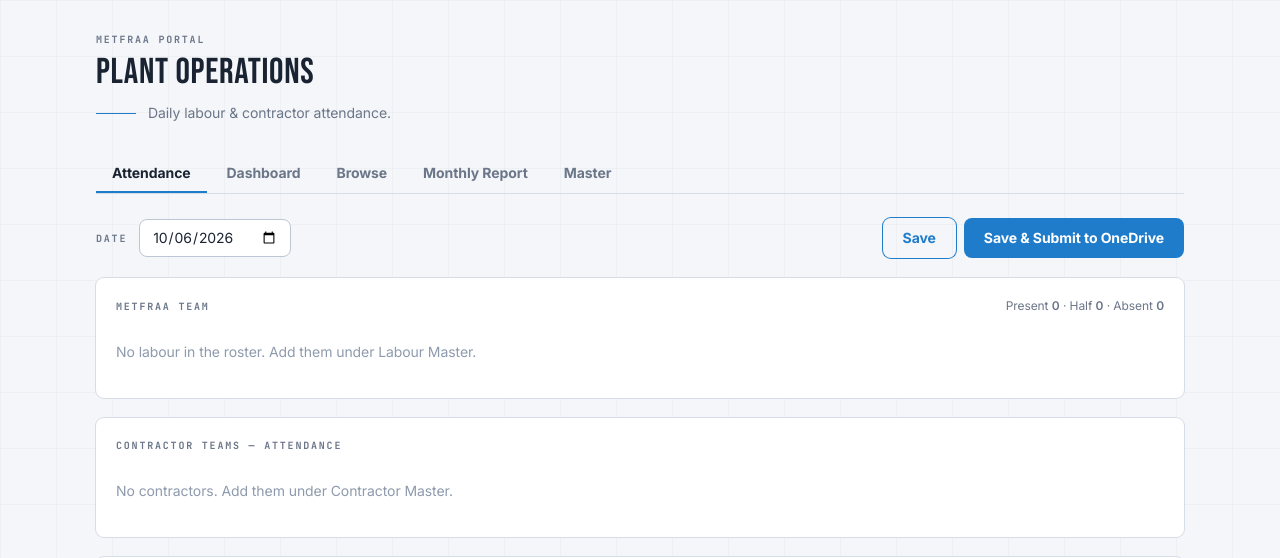
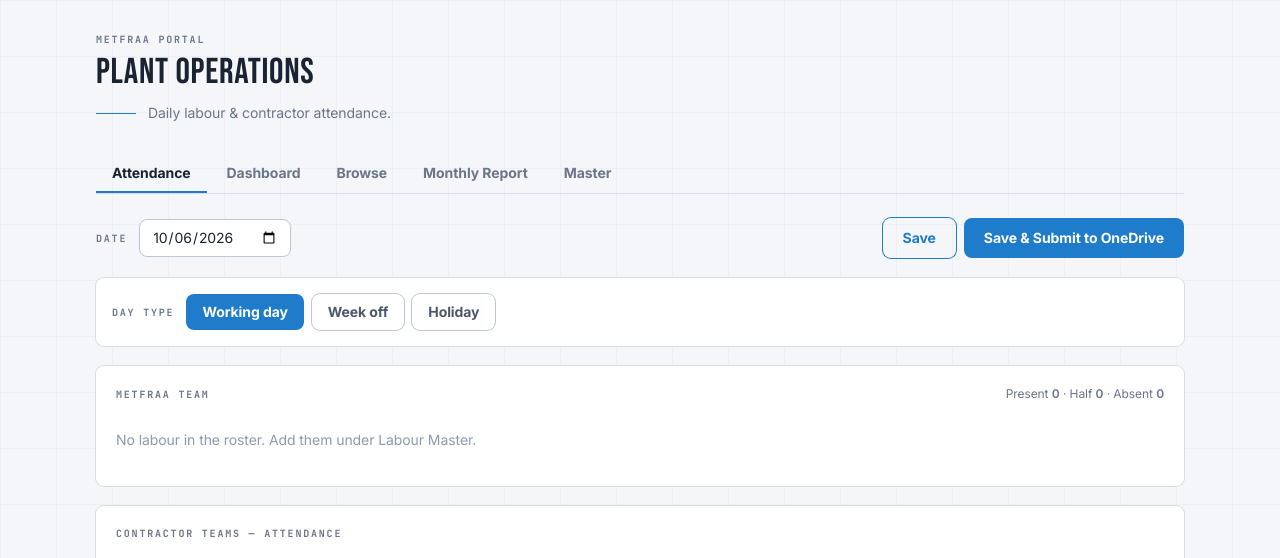
Before and after one commit to BSC23609/metfraa-portal, a FastAPI app: template app/templates/plant.html in a window 1280 px wide. Shown: the top 558 px of the page. Run offline with FastAPI, Linux system fonts and the light colour scheme; the template is opened without the code that fills it, so the values that code supplies are empty; some libraries are stand-ins or nearby versions.

Commit message:
plant: day type (working/week-off/holiday) - week-off/holiday counts OT only

```diff
--- a/app/routes/plant.py
+++ b/app/routes/plant.py
@@ -19,7 +19,7 @@ from sqlalchemy.orm import Session
 from ..access import get_access
 from ..database import get_db
 from ..deps import get_current_user
-from ..models import (Employee, PlantContractor, PlantContractorAttendance,
+from ..models import (Employee, PlantContractor, PlantContractorAttendance, PlantDay,
                       PlantContractorWorkLog, PlantJob, PlantLabour, PlantLabourAttendance,
                       PlantLabourWorkLog)
 from ..services import onedrive as _od
@@ -32,7 +32,7 @@ router = APIRouter(prefix="/plant", tags=["plant"])
 log = logging.getLogger("plant")
 templates = Jinja2Templates(directory="app/templates")
 
-VALID = {"P", "A", "H"}
+VALID = {"P", "A", "H", "O"}   # O = off-day OT (weekoff/holiday)
 
 
 def _ot_hours(v):
@@ -94,6 +94,7 @@ def api_day(date: str | None = None, user: Employee = Depends(get_current_user),
     lwh = {l.id: l.working_hours for l in labour}
     return {
         "date": d.isoformat(),
+        "day_type": _day_type(db, d),
         "labour": [{"id": l.id, "name": l.name, "designation": l.designation or "",
                     "status": lmarks.get(l.id, "P"),
                     "half_part": (lrec[l.id].half_part if l.id in lrec else None),
@@ -151,9 +152,24 @@ async def api_save_day(request: Request, user: Employee = Depends(get_current_us
     return _save_day(db, b, user)
 
 
+def _day_type(db: Session, d) -> str:
+    pd = db.query(PlantDay).filter(PlantDay.att_date == d).first()
+    return pd.day_type if pd else "work"
+
+
 def _save_day(db: Session, b: dict, user: Employee) -> dict:
     d = _parse_date(b.get("date"))
     now = datetime.utcnow()
+
+    day_type = (b.get("day_type") or "work").lower()
+    if day_type not in ("work", "weekoff", "holiday"):
+        day_type = "work"
+    ot_only = day_type in ("weekoff", "holiday")   # only OT paid, no regular
+    _pd = db.query(PlantDay).filter(PlantDay.att_date == d).first()
+    if _pd:
+        _pd.day_type = day_type
+    else:
+        db.add(PlantDay(att_date=d, day_type=day_type))
 
     valid_labour = {row[0] for row in db.query(PlantLabour.id).all()}
     valid_contr = {row[0] for row in db.query(PlantContractor.id).all()}
@@ -162,7 +178,7 @@ def _save_day(db: Session, b: dict, user: Employee) -> dict:
     lmap = {l.id: l for l in db.query(PlantLabour).all()}
     for row in (b.get("labour") or []):
         lid = row.get("id")
-        st = (row.get("status") or "P").upper()
+        st = "O" if ot_only else (row.get("status") or "P").upper()
         if lid not in valid_labour:
             continue
         if st not in VALID:
@@ -208,6 +224,8 @@ def _save_day(db: Session, b: dict, user: Employee) -> dict:
         ab_sk, ab_hp = _int(row.get("absent_skilled")), _int(row.get("absent_helper"))
         h1_sk, h1_hp = _int(row.get("half1_skilled")), _int(row.get("half1_helper"))
         h2_sk, h2_hp = _int(row.get("half2_skilled")), _int(row.get("half2_helper"))
+        if ot_only:
+            sk = hp = ab_sk = ab_hp = h1_sk = h1_hp = h2_sk = h2_hp = 0
         ab_rem = (row.get("absent_remarks") or "").strip() or None
         h1_rem = (row.get("half1_remarks") or "").strip() or None
         h2_rem = (row.get("half2_remarks") or "").strip() or None
--- a/app/templates/plant.html
+++ b/app/templates/plant.html
@@ -44,6 +44,16 @@
       </div>
     </div>
 
+    <div class="bg-white rounded-lg ring-1 ring-metfraa-gray-200 p-4 mb-5 flex items-center gap-2 flex-wrap">
+      <span class="lbl mr-1">Day type</span>
+      <template x-for="opt in [['work','Working day'],['weekoff','Week off'],['holiday','Holiday']]" :key="opt[0]">
+        <button @click="dayType = opt[0]"
+          :class="dayType === opt[0] ? 'bg-metfraa-blue text-white' : 'bg-white ring-1 ring-metfraa-gray-300 text-metfraa-gray-600'"
+          class="px-4 py-2 rounded-lg text-sm font-bold" x-text="opt[1]"></button>
+      </template>
+      <span x-show="otOnly" class="text-xs text-amber-700 font-semibold ml-2">Only OT is paid on this day — enter OT hours / OT persons only; no regular pay.</span>
+    </div>
+
     <!-- Metfraa Team -->
     <div class="bg-white rounded-lg ring-1 ring-metfraa-gray-200 p-5 mb-5">
       <div class="flex items-center justify-between mb-3">
@@ -71,7 +81,7 @@
                 <label class="flex items-center gap-1.5 text-xs text-metfraa-gray-500">
                   <input type="checkbox" x-model="l.ot" class="rounded border-metfraa-gray-300"> OT
                 </label>
-                <div class="flex gap-1">
+                <div class="flex gap-1" x-show="!otOnly">
                   <template x-for="opt in ['P','H','A']" :key="opt">
                     <button @click="l.status = opt"
                       :class="l.status === opt ? statusClass(opt) : 'bg-white ring-1 ring-metfraa-gray-300 text-metfraa-gray-500'"
@@ -120,11 +130,11 @@
           <div class="border-b border-metfraa-gray-50 pb-3">
             <div class="grid gap-2 items-center" style="grid-template-columns:repeat(24,minmax(0,1fr))">
               <div class="col-span-24 md:col-span-6 font-semibold" x-text="c.name"></div>
-              <div class="col-span-8 md:col-span-3 flex flex-col items-center">
+              <div class="col-span-8 md:col-span-3 flex flex-col items-center" x-show="!otOnly">
                 <span class="lbl md:hidden mb-1">Full day present · Sk</span>
                 <input type="number" min="0" x-model.number="c.skilled" class="w-20 rounded border-metfraa-gray-300 text-sm text-center px-2 py-1.5">
               </div>
-              <div class="col-span-8 md:col-span-3 flex flex-col items-center">
+              <div class="col-span-8 md:col-span-3 flex flex-col items-center" x-show="!otOnly">
                 <span class="lbl md:hidden mb-1">Full day present · Hp</span>
                 <input type="number" min="0" x-model.number="c.helper" class="w-20 rounded border-metfraa-gray-300 text-sm text-center px-2 py-1.5">
               </div>
@@ -909,7 +919,7 @@
 <script>
 function plantApp() {
   return {
-    tab: 'day', day: new Date().toISOString().slice(0, 10),
+    tab: 'day', day: new Date().toISOString().slice(0, 10), dayType: 'work',
     labour: [], contractors: [], saved: false, saving: false, submitting: false,
     labourWork: [], contractorWork: [], jobs: [], jobsAll: [], showInactiveJobs: false,
     dbStart: new Date(Date.now()-29*864e5).toISOString().slice(0,10),
@@ -935,8 +945,9 @@ function plantApp() {
     addLabourWork() { this.labourWork.push({ job_id:null, nature_of_work:'', skilled:0, helper:0, qty_nos:'', weight_kg:'', remarks:'' }); },
     addContractorWork() { this.contractorWork.push({ contractor_id:null, job_id:null, nature_of_work:'', workers:0, qty_nos:'', weight_kg:'', remarks:'' }); },
 
+    get otOnly() { return this.dayType !== 'work'; },
     labRegular(l) {
-      // full day = full salary; half = 0.5; absent = 0
+      if (this.otOnly) return 0;
       const sal = +l.per_day_salary || 0;
       if (l.status === 'P') return sal;
       if (l.status === 'H') return sal * 0.5;
@@ -951,7 +962,7 @@ function plantApp() {
     conRate(c) { const wh = +c.working_hours || 8; return (+c.per_day_rate || 0) / wh; },
     conOtAmt(c) { return c.ot ? (+c.ot_persons || 0) * this.conRate(c) * (+c.ot_hours || 0) : 0; },
     conRegular(c) {
-      // man-days = full-day present + 0.5*(half-day counts); absent excluded
+      if (this.otOnly) return 0;
       const present = (+c.skilled||0)+(+c.helper||0);
       const half = (+c.half1_skilled||0)+(+c.half1_helper||0)+(+c.half2_skilled||0)+(+c.half2_helper||0);
       const md = present + 0.5*half;
@@ -962,7 +973,7 @@ function plantApp() {
 
     statusClass(o) {
       return { P: 'bg-green-600 text-white', H: 'bg-amber-500 text-white',
-               A: 'bg-red-500 text-white' }[o];
+               A: 'bg-red-500 text-white', O: 'bg-blue-600 text-white' }[o];
     },
 
     init() { this.loadDay(); },
@@ -984,12 +995,13 @@ function plantApp() {
       if (!r.ok) return;
       const d = await r.json();
       this.labour = d.labour; this.contractors = d.contractors; this.saved = d.saved;
+      this.dayType = d.day_type || 'work';
       this.jobs = d.jobs || [];
       this.labourWork = d.labour_worklog || [];
       this.contractorWork = d.contractor_worklog || [];
     },
     _dayBody() {
-      return { date: this.day,
+      return { date: this.day, day_type: this.dayType,
         labour: this.labour.map(l => ({ id: l.id, status: l.status,
           half_part: l.status === 'H' ? (l.half_part || null) : null,
           ot: !!l.ot, ot_hours: +l.ot_hours || 0 })),
@@ -1021,7 +1033,7 @@ function plantApp() {
       try {
         const r = await fetch('/plant/api/day', {
           method: 'POST', headers: { 'Content-Type': 'application/json' },
-          body: JSON.stringify({ date: this.day,
+          body: JSON.stringify({ date: this.day, day_type: this.dayType,
             labour: this.labour.map(l => ({ id: l.id, status: l.status,
               half_part: l.status === 'H' ? (l.half_part || null) : null,
               ot: !!l.ot, ot_hours: +l.ot_hours || 0 })),
```
Also changed, not shown: app/models.py (+11 -0 lines).
